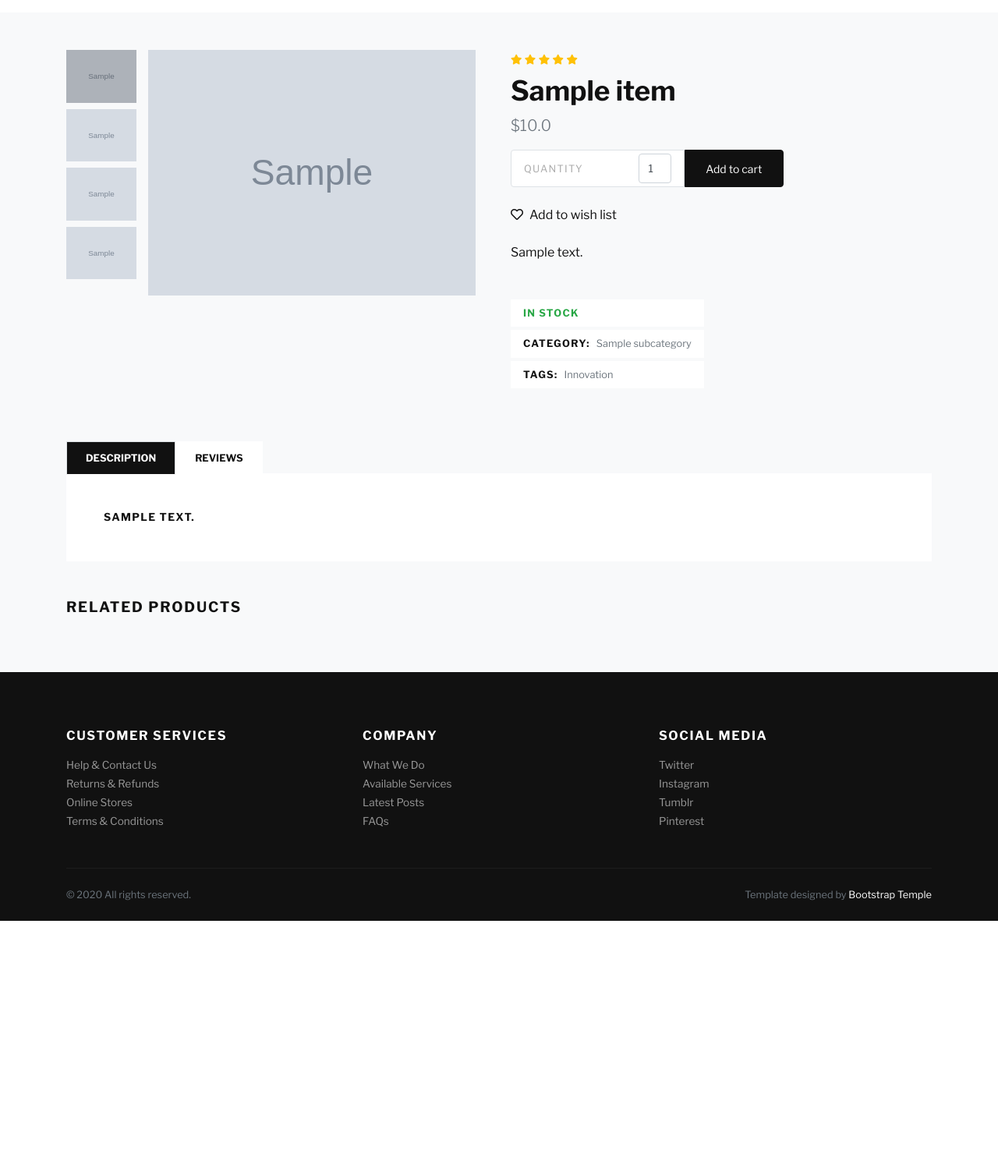
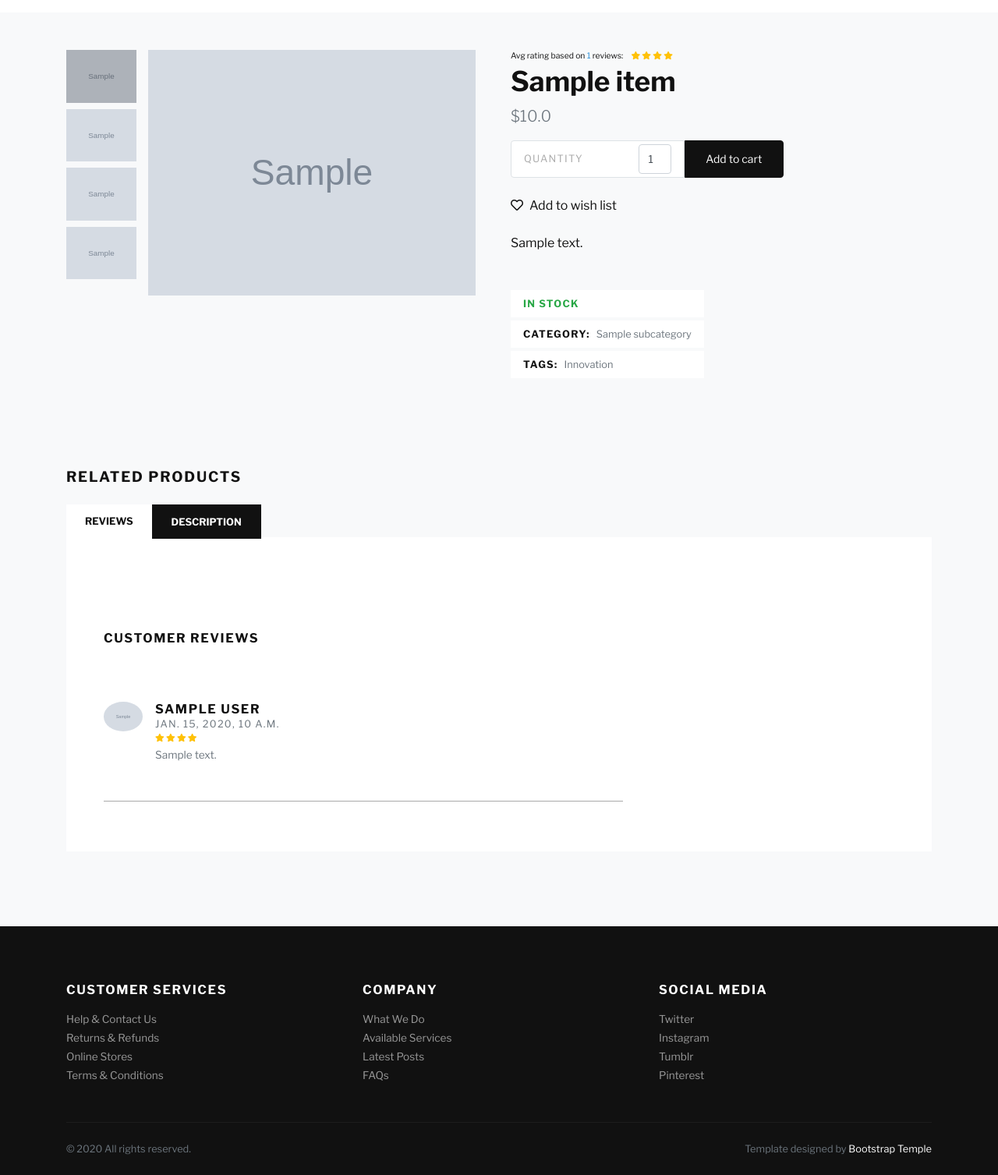
Before and after one commit to farhoodva/DjangoEcommerce, a Django app: a page that uses templates/base.html in a window 1280 px wide. Shown: the part 124-1631 px from the top of the page at 78% size. Before the commit the page ends 1305 px from the top, so only its background shows below. Run offline with Django 3.2, Linux system fonts and the light colour scheme; tables that the repository leaves empty hold one stand-in row (values such as "Sample post"); grey boxes marked "Sample" are stand-in pictures; some libraries are stand-ins or nearby versions; some web fonts are replaced.

Commit message:
Average rating initial

```diff
--- a/core/forms.py
+++ b/core/forms.py
@@ -5,11 +5,11 @@ from .models import Reviews
 #     choices += str(i),
 
 ratings = [
+    ('5', '5'),
+    ('4', '4'),
+    ('3', '3'),
+    ('2', '2'),
     ('1', '1'),
-    ('2', '2'),
-    ('3', '3'),
-    ('4', '4'),
-    ('5', '5'),
 ]
 exp_choices = [
     ('Yes', 'Yes'),
--- a/core/views.py
+++ b/core/views.py
@@ -296,7 +296,7 @@ def paypal_checkout_complete(request, ref_code):
 class ProductDetailView(generic.DetailView):
     model = Item
     context_object_name = 'item'
-    template_name = 'detail.html'
+    template_name = 'Product_detail.html'
 
     def get_context_data(self, *args, **kwargs):
         form = AddToCartForm()
--- a/templates/detail.html
+++ b/templates/Product_detail.html
@@ -26,14 +26,38 @@
             </div>
             <!-- PRODUCT DETAILS-->
             <div class="col-lg-6">
-{#            TODO : user rating#}
-              <ul class="list-inline mb-2">
-                <li class="list-inline-item m-0"><i class="fas fa-star small text-warning"></i></li>
-                <li class="list-inline-item m-0"><i class="fas fa-star small text-warning"></i></li>
-                <li class="list-inline-item m-0"><i class="fas fa-star small text-warning"></i></li>
-                <li class="list-inline-item m-0"><i class="fas fa-star small text-warning"></i></li>
-                <li class="list-inline-item m-0"><i class="fas fa-star small text-warning"></i></li>
-              </ul>
+
+               <ul class="list-inline mb-1 text-xs">
+                {% if item.average_rating == 1 %}
+                     <span class="mr-2">Avg rating based on <span class="text-primary">{{ item.reviews.count }}</span> reviews:</span>
+                    <li class="list-inline-item m-0"><i class="fas fa-star text-warning"></i></li>
+                {% elif item.average_rating == 2 %}
+                     <span class="mr-2">Avg rating based on <span class="text-primary">{{ item.reviews.count }}</span> reviews:</span>
+                    <li class="list-inline-item m-0"><i class="fas fa-star text-warning"></i></li>
+                    <li class="list-inline-item m-0"><i class="fas fa-star text-warning"></i></li>
+                {% elif item.average_rating == 3 %}
+                     <span class="mr-2">Avg rating based on <span class="text-primary">{{ item.reviews.count }}</span> reviews:</span>
+                    <li class="list-inline-item m-0"><i class="fas fa-star text-warning"></i></li>
+                    <li class="list-inline-item m-0"><i class="fas fa-star text-warning"></i></li>
+                    <li class="list-inline-item m-0"><i class="fas fa-star text-warning"></i></li>
+                {% elif item.average_rating == 4 %}
+                    <span class="mr-2">Avg rating based on <span class="text-primary">{{ item.reviews.count }}</span> reviews:</span>
+                    <li class="list-inline-item m-0"><i class="fas fa-star text-warning"></i></li>
+                    <li class="list-inline-item m-0"><i class="fas fa-star text-warning"></i></li>
+                    <li class="list-inline-item m-0"><i class="fas fa-star text-warning"></i></li>
+                    <li class="list-inline-item m-0"><i class="fas fa-star text-warning"></i></li>
+                {% elif item.average_rating == 5 %}
+                     <span class="mr-2">Avg rating based on <span class="text-primary">{{ item.reviews.count }}</span> reviews:</span>
+                    <li class="list-inline-item m-0"><i class="fas fa-star text-warning"></i></li>
+                    <li class="list-inline-item m-0"><i class="fas fa-star text-warning"></i></li>
+                    <li class="list-inline-item m-0"><i class="fas fa-star text-warning"></i></li>
+                    <li class="list-inline-item m-0"><i class="fas fa-star text-warning"></i></li>
+                    <li class="list-inline-item m-0"><i class="fas fa-star text-warning"></i></li>
+                {% else %}
+                    No rating yet
+                {% endif %}
+            </ul>
+
 
               <h1>{{ item.title}}</h1>
                 {% if item.discount_price %}
@@ -46,14 +70,14 @@
                 <div class="row align-items-stretch mb-4">
                 <div class="col-sm-5 pr-sm-0">
                   <div class="border d-flex align-items-center justify-content-between py-1 px-3 bg-white border-white rounded-left"><span class="small text-uppercase text-gray mr-4 no-select">Quantity</span>
-                      <div class="quantity roun">
+                      <div class="quantity round">
                           {{form.item_quantity}}
                     </div>
                   </div>
                 </div>
 
             <div class="col-sm-3 pl-sm-0">
-                    <button type="submit" class="btn btn-dark btn-sm btn-block h-100 d-flex align-items-center rounded-right justify-content-center px-0" >Add to cart</button>
+                    <button id="addToCart" type="submit" class="btn btn-dark btn-sm btn-block h-100 d-flex align-items-center rounded-right justify-content-center px-0" >Add to cart</button>
                 </div>
               </div>
             </form>
@@ -78,27 +102,53 @@
               </ul>
             </div>
           </div>
+            <br>
+           <!-- RELATED PRODUCTS-->
+           <h2 class="h5 d-flex text-uppercase my-4 mx-auto">Related products</h2>
+           <div class="row">
+
+            <!-- PRODUCT-->
+            {% for related_item in items %}
+            <div class="col-lg-2 col-sm-4">
+              <div class="product text-center skel-loader">
+                <div class="d-block mb-3 position-relative"><a class="d-block" href={{ related_item.get_item_detail_url }}><img class="img-fluid w-100" src={{ related_item.image.url }} alt="..."></a>
+                  <div class="product-overlay">
+                    <ul class="mb-0 list-inline">
+                      <li  class="list-inline-item m-0 p-0"><a  class="wish btn-lg " id="id{{ related_item.pk }}" href={% url 'core:add_remove_to_wishlist' related_item.slug %}>
+                          {% if request.user in related_item.wishlist.iterator %}
+                            <i data-toggle="tooltip" data-trigger="hover" data-placement="top" title="Remove from wishlist" class="fa fa-heart text-danger"></i>
+                          {% else %}
+                             <i data-toggle="tooltip" data-trigger="hover" data-placement="top" title="Add to wishlist" class="far fa-heart text-dark"></i>
+                          {% endif %}
+                      </a>
+                      </li>
+                      <li class="list-inline-item m-0 p-0"><a class="btn btn-sm btn-dark" href="{{ related_item.get_add_to_cart_url }}">Add to cart</a></li>
+                    </ul>
+                  </div>
+                </div>
+                <h6> <a class="reset-anchor" href="Product_detail.html">{{ related_item.title}}</a></h6>
+                <p class="small text-muted">${{ related_item.price }}</p>
+              </div>
+            </div>
+            {% endfor %}
+          </div>
+
           <!-- DETAILS TABS-->
           <ul class="nav nav-tabs border-0" id="myTab" role="tablist">
-            <li class="nav-item"><a class="nav-link active" id="description-tab" data-toggle="tab" href="#description" role="tab" aria-controls="description" aria-selected="true">Description</a></li>
-            <li class="nav-item"><a class="nav-link" id="reviews-tab" data-toggle="tab" href="#reviews" role="tab" aria-controls="reviews" aria-selected="false">Reviews</a></li>
+            <li class="nav-item"><a class="nav-link bg-white text-dark border-0" id="reviews-tab" data-toggle="tab" href="#reviews" role="tab" aria-controls="reviews" aria-selected="false">Reviews</a></li>
+            <li class="nav-item"><a class="nav-link bg-dark text-white" id="description-tab" data-toggle="tab" href="#description" role="tab" aria-controls="description" aria-selected="true">Description</a></li>
           </ul>
           <div class="tab-content mb-5" id="myTabContent">
-            <div class="tab-pane fade show active" id="description" role="tabpanel" aria-labelledby="description-tab">
-              <div class="p-4 p-lg-5 bg-white">
-               <h4 class="text-small mb-0 text-uppercase ">{{ item.description }}</h4>
-              </div>
-            </div>
-            <div class="tab-pane fade" id="reviews" role="tabpanel" aria-labelledby="reviews-tab">
+            <div class="tab-pane fade show active" id="reviews" role="tabpanel" aria-labelledby="reviews-tab">
               <div class="p-4 p-lg-5 bg-white">
 
                 <div class="row">
                 <!--Review form-->
-                <div id="review_form" class="col-8 mb-4 ">
+                <div class="col-8 mb-4 ">
                   {% if request.user.is_authenticated %}
-                      <p class="text-uppercase">Add your review</p>
+                      <a id="reviewFormToggle" class="text-uppercase text-small text-decoration-none btn btn-dark" href="">Add your review</a>
                       {% if not request.user in item.reviews.iterator %}
-                      <form action="{%  url 'core:add_review' item.slug %}" method="post">
+                      <form id="reviewForm" class="shadow-sm pb-2 pl-1" action="{%  url 'core:add_review' item.slug %}" method="post">
                       {% csrf_token %}
                          <div class="col-lg-12 form-group my-4">
                             {{ review_form.review }}
@@ -112,21 +162,21 @@
                           <input id="{{ name }}" name="rating" value="{{ value }}" type="radio" class="custom-control-input" required>
                           <label class="custom-control-label text-small" for="{{ name }}">
                               <ul class="list-inline mb-1 text-xs">
-                                {% if forloop.counter == 1 %}
+                                {% if value == '1' %}
                                     <li class="list-inline-item m-0"><i class="fas fa-star text-warning"></i></li>
-                                {% elif forloop.counter == 2 %}
+                                {% elif value == '2' %}
                                     <li class="list-inline-item m-0"><i class="fas fa-star text-warning"></i></li>
                                     <li class="list-inline-item m-0"><i class="fas fa-star text-warning"></i></li>
-                                {% elif forloop.counter == 3 %}
+                                {% elif value == '3' %}
                                     <li class="list-inline-item m-0"><i class="fas fa-star text-warning"></i></li>
                                     <li class="list-inline-item m-0"><i class="fas fa-star text-warning"></i></li>
                                     <li class="list-inline-item m-0"><i class="fas fa-star text-warning"></i></li>
-                                {% elif forloop.counter == 4 %}
+                                {% elif value == '4' %}
                                     <li class="list-inline-item m-0"><i class="fas fa-star text-warning"></i></li>
                                     <li class="list-inline-item m-0"><i class="fas fa-star text-warning"></i></li>
                                     <li class="list-inline-item m-0"><i class="fas fa-star text-warning"></i></li>
                                     <li class="list-inline-item m-0"><i class="fas fa-star text-warning"></i></li>
-                                {% elif forloop.counter == 5 %}
+                                {% elif value == '5' %}
                                     <li class="list-inline-item m-0"><i class="fas fa-star text-warning"></i></li>
                                     <li class="list-inline-item m-0"><i class="fas fa-star text-warning"></i></li>
                                     <li class="list-inline-item m-0"><i class="fas fa-star text-warning"></i></li>
@@ -154,7 +204,7 @@
                          </div>
                         </div>
                           <br>
-                         <button type="submit" class="btn btn-block btn-outline-dark rounded  col-lg-6 mt-2 mb-3">Submit</button>
+                         <button type="submit" class="btn btn-block btn-dark col-lg-4 mt-2 mb-3 mx-auto">Submit</button>
                       </form>
                       {% else %}
 
@@ -165,7 +215,7 @@
 
                 <!--Reviews-->
                  <div class="col-lg-8">
-                     <hr class="hr-light text-muted w-75 mx-auto">
+                     <div id="border" style="border-bottom: solid 1px gainsboro"></div>
                     <h6 class="d-flex my-5 text-uppercase">Customer reviews</h6>
                     {% if item.reviews.exists %}
                      {% for review in item.reviews.all %}
@@ -223,37 +273,13 @@
                 </div>
               </div>
             </div>
+            <div class="tab-pane fade " id="description" role="tabpanel" aria-labelledby="description-tab">
+              <div class="p-4 p-lg-5 bg-white">
+               <h4 class="text-small mb-0 text-uppercase ">{{ item.description }}</h4>
+              </div>
+            </div>
           </div>
 
-          <!-- RELATED PRODUCTS-->
-          <h2 class="h5 text-uppercase mb-4 mx-auto">Related products</h2>
-          <div class="row">
-
-            <!-- PRODUCT-->
-            {% for related_item in items %}
-            <div class="col-lg-2 col-sm-4">
-              <div class="product text-center skel-loader">
-                <div class="d-block mb-3 position-relative"><a class="d-block" href={{ related_item.get_item_detail_url }}><img class="img-fluid w-100" src={{ related_item.image.url }} alt="..."></a>
-                  <div class="product-overlay">
-                    <ul class="mb-0 list-inline">
-                      <li  class="list-inline-item m-0 p-0"><a  class="wish btn-lg " id="id{{ related_item.pk }}" href={% url 'core:add_remove_to_wishlist' related_item.slug %}>
-                          {% if request.user in related_item.wishlist.iterator %}
-                            <i data-toggle="tooltip" data-trigger="hover" data-placement="top" title="Remove from wishlist" class="fa fa-heart text-danger"></i>
-                          {% else %}
-                             <i data-toggle="tooltip" data-trigger="hover" data-placement="top" title="Add to wishlist" class="far fa-heart text-dark"></i>
-                          {% endif %}
-                      </a>
-                      </li>
-                      <li class="list-inline-item m-0 p-0"><a class="btn btn-sm btn-dark" href="{{ related_item.get_add_to_cart_url }}">Add to cart</a></li>
-                    </ul>
-                  </div>
-                </div>
-                <h6> <a class="reset-anchor" href="detail.html">{{ related_item.title}}</a></h6>
-                <p class="small text-muted">${{ related_item.price }}</p>
-              </div>
-            </div>
-            {% endfor %}
-          </div>
         </div>
 
       </section>
@@ -271,9 +297,27 @@ $('.fa-heart').on('click', function () {
 
     //form item quantity based on available stock
 const wq= `{{ item.warehouse_quantity }}`
-for (let i=1; i<=wq; i++){
-    $('#id_item_quantity').append(`<option value="${i}">${i}</option>`)
+    if(wq ==='0') {
+        $('#addToCart').addClass('disabled')
     }
+    else{
+    for (let i=1; i<=wq; i++){
+        $('#id_item_quantity').append(`<option value="${i}">${i}</option>`)
+        }
+    }
+const ReviewForm = $('#reviewForm')
+const Toggle = $('#reviewFormToggle')
+const Border = $('#border')
+Border.hide()
+ReviewForm.hide()
+Toggle.on('click',(e)=>{
+    e.preventDefault()
+    ReviewForm.slideDown('slow')
+    Border.fadeIn()
+    Toggle.hide()
+})
+
+
 
 </script>
 {% endblock %}
--- a/templates/home.html
+++ b/templates/home.html
@@ -63,7 +63,7 @@
                             </ul>
                         </div>
                     </div>
-                    <h6><a class="reset-anchor" href="detail.html">{{ item.title}}</a></h6>
+                    <h6><a class="reset-anchor" href="Product_detail.html">{{ item.title}}</a></h6>
                     <p class="small text-muted">${{ item.price }}</p>
                 </div>
             </div>
--- a/templates/product_loader.html
+++ b/templates/product_loader.html
@@ -33,7 +33,7 @@
                             </ul>
                         </div>
                     </div>
-                    <h6><a class="reset-anchor" href="detail.html">{{ item.title}}</a></h6>
+                    <h6><a class="reset-anchor" href="Product_detail.html">{{ item.title}}</a></h6>
                     <p class="small text-muted">${{ item.price }}</p>
                 </div>
             </div>
--- a/templates/search_results.html
+++ b/templates/search_results.html
@@ -65,7 +65,7 @@ Search Results
                     </ul>
                 </div>
             </div>
-            <h6><a class="reset-anchor" href="detail.html">{{ item.title}}</a></h6>
+            <h6><a class="reset-anchor" href="Product_detail.html">{{ item.title}}</a></h6>
             <p class="small text-muted">${{ item.price }}</p>
         </div>
         </div>
--- a/templates/shop.html
+++ b/templates/shop.html
@@ -61,7 +61,7 @@ Shop
                     </ul>
                 </div>
             </div>
-            <h6><a class="reset-anchor" href="detail.html">{{ item.title}}</a></h6>
+            <h6><a class="reset-anchor" href="Product_detail.html">{{ item.title}}</a></h6>
             <p class="small text-muted">${{ item.price }}</p>
         </div>
         </div>
--- a/templates/shop_cat_view.html
+++ b/templates/shop_cat_view.html
@@ -61,7 +61,7 @@
                     </ul>
                 </div>
             </div>
-            <h6><a class="reset-anchor" href="detail.html">{{ item.title}}</a></h6>
+            <h6><a class="reset-anchor" href="Product_detail.html">{{ item.title}}</a></h6>
             <p class="small text-muted">${{ item.price }}</p>
         </div>
         </div>
--- a/templates/shop_sub_category.html
+++ b/templates/shop_sub_category.html
@@ -61,7 +61,7 @@
                     </ul>
                 </div>
             </div>
-            <h6><a class="reset-anchor" href="detail.html">{{ item.title}}</a></h6>
+            <h6><a class="reset-anchor" href="Product_detail.html">{{ item.title}}</a></h6>
             <p class="small text-muted">${{ item.price }}</p>
         </div>
         </div>
--- a/templates/test.html
+++ b/templates/test.html
@@ -47,10 +47,10 @@
                   <!-- Link--><a class="nav-link" href="shop.html">Shop</a>
                 </li>
                 <li class="nav-item">
-                  <!-- Link--><a class="nav-link" href="detail.html">Product detail</a>
+                  <!-- Link--><a class="nav-link" href="Product_detail.html">Product detail</a>
                 </li>
                 <li class="nav-item dropdown"><a class="nav-link dropdown-toggle" id="pagesDropdown" href="#" data-toggle="dropdown" aria-haspopup="true" aria-expanded="false">Pages</a>
-                  <div class="dropdown-menu mt-3" aria-labelledby="pagesDropdown"><a class="dropdown-item border-0 transition-link" href="home.html">Homepage</a><a class="dropdown-item border-0 transition-link" href="shop.html">Category</a><a class="dropdown-item border-0 transition-link" href="detail.html">Product detail</a><a class="dropdown-item border-0 transition-link" href="cart.html">Shopping cart</a><a class="dropdown-item border-0 transition-link" href="checkout.html">Checkout</a></div>
+                  <div class="dropdown-menu mt-3" aria-labelledby="pagesDropdown"><a class="dropdown-item border-0 transition-link" href="home.html">Homepage</a><a class="dropdown-item border-0 transition-link" href="shop.html">Category</a><a class="dropdown-item border-0 transition-link" href="Product_detail.html">Product detail</a><a class="dropdown-item border-0 transition-link" href="cart.html">Shopping cart</a><a class="dropdown-item border-0 transition-link" href="checkout.html">Checkout</a></div>
                 </li>
               </ul>
               <ul class="navbar-nav ml-auto">
--- a/templates/user_wishlist.html
+++ b/templates/user_wishlist.html
@@ -57,7 +57,7 @@
                     </ul>
                 </div>
             </div>
-            <h6><a class="reset-anchor" href="detail.html">{{ item.title}}</a></h6>
+            <h6><a class="reset-anchor" href="Product_detail.html">{{ item.title}}</a></h6>
             <p class="small text-muted">${{ item.price }}</p>
             <hr>
         </div>
```
Also changed, not shown: core/models.py (+10 -0 lines).
